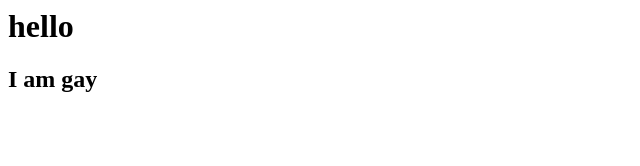
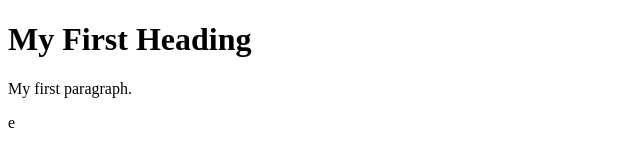
Before and after one commit to AlphaWo1f/Banana-Hacks, a plain HTML site: page index.html in a window 1280 px wide. Shown: the whole page, without its empty margins (0-640 px from the left). Drawn offline with Linux system fonts and the light colour scheme.

Commit message:
starting

```diff
--- a/index.html
+++ b/index.html
@@ -1,2 +1,23 @@
-<h1>hello</h1>
-<h2>I am gay</h2>
+<!DOCTYPE html>
+<html>
+<body>
+
+
+
+
+
+<h1>My First Heading</h1>
+<p>My first paragraph.</p>
+e
+
+
+
+
+
+
+
+
+</body>
+<script src="main.js"></script>
+
+</html>
--- /dev/null
+++ b/main.js
@@ -0,0 +1 @@
+e
```
Also changed, not shown: Design.css (added).
